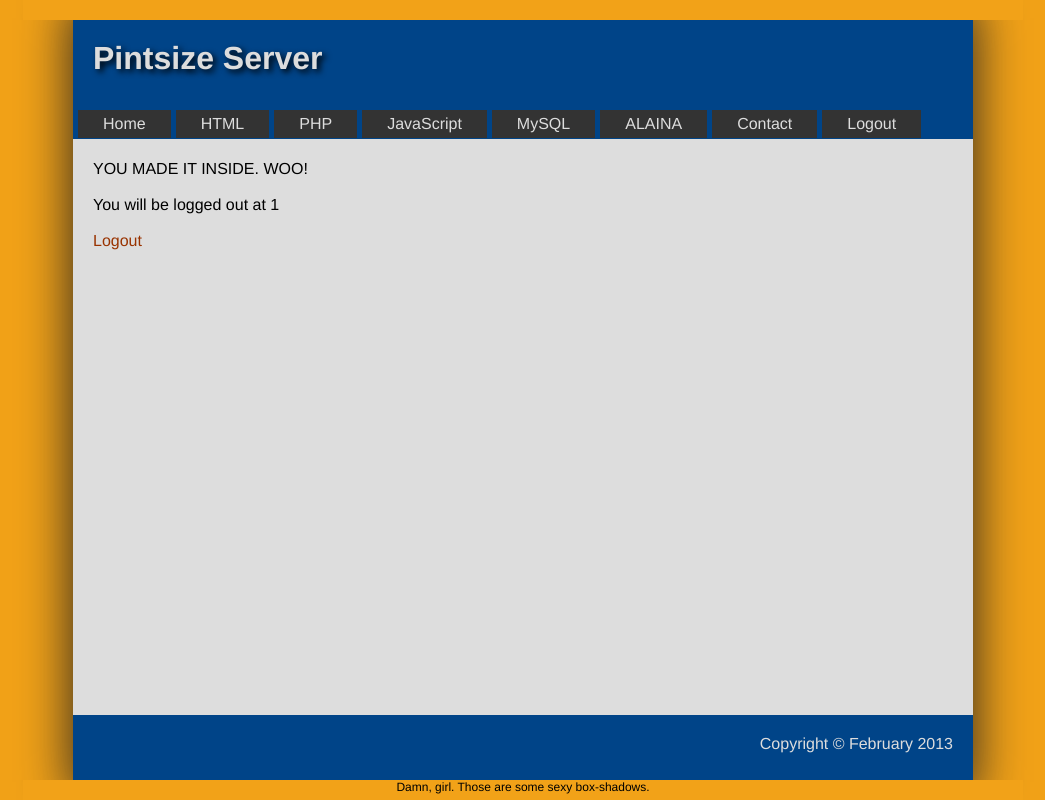
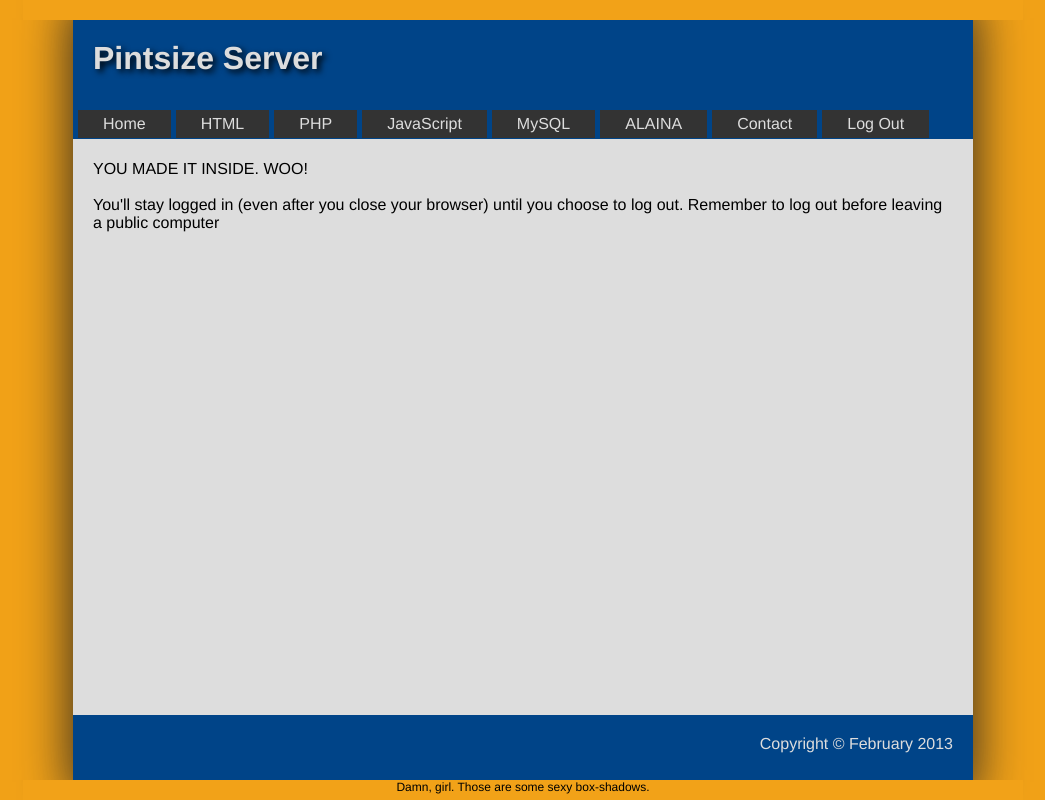
Before and after one commit to tomzaki/test-code-website, a PHP site: page /php/membersonly.php in a window 1280 px wide. Shown: the whole page, without its empty margins (117-1162 px from the left). Run offline with PHP 8.4, Linux system fonts and the light colour scheme; the visitor is signed in with stand-in values (Sample User, id 1).

Commit message:
last update before working on email verification of new users

```diff
--- a/include/header.php
+++ b/include/header.php
@@ -91,7 +91,8 @@
          ?> href="/~webserver/contact/index.php">Contact</a></li>
          <li><a
          <?php
-            if(strpos($_SERVER['REQUEST_URI'], "/~webserver/php/logout.php") !== false)
+            $inout = isset($_SESSION['loggedin']);
+            if(strpos($_SERVER['REQUEST_URI'], "/~webserver/php/".($inout ? "login" : "logout").".php") !== false)
                echo " style='
                 display: block;
                 float: left;
@@ -100,6 +101,6 @@
                 border-left: 5px solid#004488; /*dark gray*/
                 color:#333333;
                 background:#dddddd;'";
-         ?> href="/~webserver/php/logout.php">Logout</a></li>
+         ?> href="/~webserver/php/<?php echo($inout ? "logout" : "login")?>.php"><?php echo($inout ? "Log Out" : "Log In")?></a></li>
       </ul>
     </div>
--- a/php/membersonly.php
+++ b/php/membersonly.php
@@ -18,8 +18,16 @@
       <?php include($dir_inc."header.php"); ?>
       <div id="content">
          YOU MADE IT INSIDE. WOO!<br><br>
-         You will be logged out at <?echo($_COOKIE['loginexpire']); ?><br><br>
-         <a href="logout.php">Logout</a>
+         <?php
+            if(isset($_COOKIE["logindata"])) {
+               echo("You'll stay logged in (even after you close your browser) ".
+                    "until you choose to log out. Remember to log out before ".
+                    "leaving a public computer");
+            } else {
+               echo("You will be logged out at ".$_COOKIE['loginexpire']." ".
+                    "unless you reamin active on the site.<br><br>");
+            }
+         ?>
       </div>
       <?php include($dir_inc."footer.php"); ?>
    </body>
```
